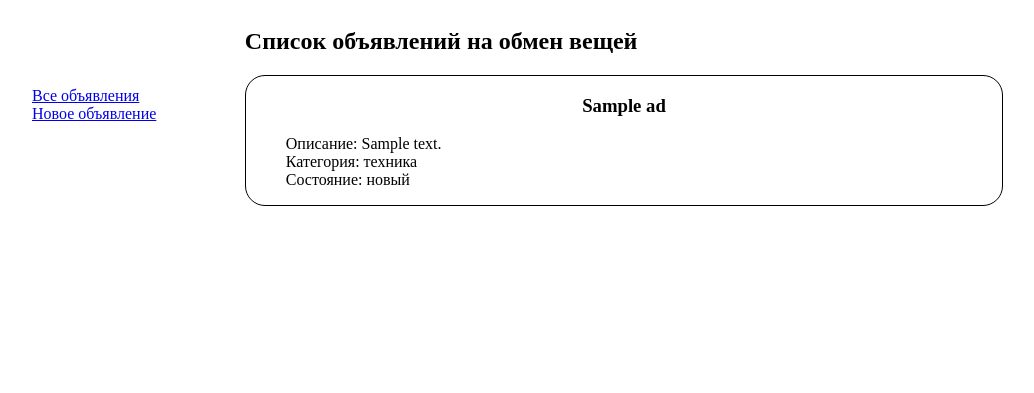
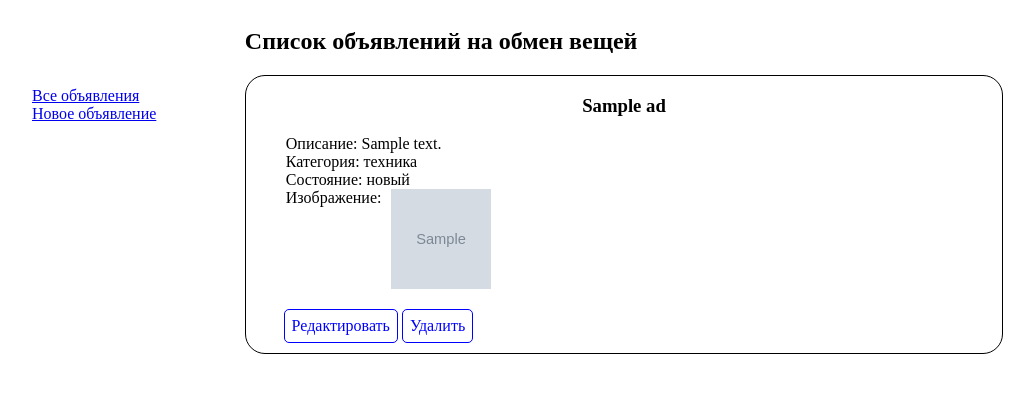
Before and after one commit to Artem-Ionov/BarterSystem, a Django app: page /my_app/ in a window 1280 px wide. Shown: the top 393 px of the page, without its empty margins (16-1050 px from the left). Run offline with Django 5.2, Linux system fonts and the light colour scheme; tables that the repository leaves empty hold one stand-in row (values such as "Sample post"); grey boxes marked "Sample" are stand-in pictures.

Commit message:
Create delete_ad with confirmation (view and url), convert hrefs into a buttons, add support images

```diff
--- a/BarterSystem/settings.py
+++ b/BarterSystem/settings.py
@@ -11,6 +11,7 @@ https://docs.djangoproject.com/en/5.2/ref/settings/
 """
 
 from pathlib import Path
+import os
 
 # Build paths inside the project like this: BASE_DIR / 'subdir'.
 BASE_DIR = Path(__file__).resolve().parent.parent
@@ -121,3 +122,6 @@ STATIC_URL = "static/"
 # https://docs.djangoproject.com/en/5.2/ref/settings/#default-auto-field
 
 DEFAULT_AUTO_FIELD = "django.db.models.BigAutoField"
+
+MEDIA_URL = '/media/'                                                       # URL-префикс для доступа к файлам через web-интерфейс
+MEDIA_ROOT = os.path.join(BASE_DIR, 'my_app/media')                         # Путь для сохранения загруженных файлов
--- a/BarterSystem/urls.py
+++ b/BarterSystem/urls.py
@@ -17,8 +17,13 @@ Including another URLconf
 
 from django.contrib import admin
 from django.urls import path, include
+from django.conf import settings
+from django.conf.urls.static import static
 
 urlpatterns = [
     path("admin/", admin.site.urls),
     path("my_app/", include('my_app.urls')),                    # Включаем для приложения подсписок url-адресов
 ]
+
+if settings.DEBUG:                                              # Подключаем обработку медиафайлов в режиме разработки
+    urlpatterns += static(settings.MEDIA_URL, document_root=settings.MEDIA_ROOT)
--- a/my_app/models.py
+++ b/my_app/models.py
@@ -7,6 +7,7 @@ class Ad(models.Model):                                             # Модел
     category = models.CharField('Категория', max_length=1, choices=category_dict, default='п')
     condition_dict = {'н': 'новый', 'б': 'б/у'}
     condition = models.CharField('Состояние', max_length=1, choices=condition_dict, default='н')
+    image = models.ImageField('Изображение', blank=True)
 
     def __str__(self):                                              # При обращении к экземпляру модели возвращается заголовок
         return self.title
--- a/my_app/static/styles.css
+++ b/my_app/static/styles.css
@@ -1,25 +1,49 @@
 body{
-    display: flex;
+    display: flex;                              /*Делаем body контейнером для .navi и .content*/
 }
 
 .navi{
-    flex: 0 0 20%;
-    padding-top: 5%;
+    flex: 0 0 20%;                              /*Задаём ширину элемента в контейнере*/
+    padding-top: 5%;                            /*Делаем отступ содержимого блока от его верхней границы*/
 }
 
 .content{
-    flex: 0 0 60%;
+    flex: 0 0 60%;                              /*Задаём ширину элемента в контейнере*/
 }
 
 .ad{
-    border: solid 1px;
-    border-radius: 20px;
+    border: solid 1px;                          /*Делаем границу блока видимой, задаём её толщину*/
+    border-radius: 20px;                        /*Задаём скругление углов границы*/
 }
 
 .ad h3{
-    text-align: center;
+    text-align: center;                         /*Центрируем текст*/
+}
+
+.media{
+    display: flex;
+    align-items: flex-start;                    /*Выравниваем по вертикальной оси по верхнему краю*/
+    gap: 10px;                                  /*Зазор между элементами контейнера*/
+}
+
+.buttons{
+    margin-left: 5%;                            /*Задаём внешние отступы блока слева*/
+    margin-bottom: 10px;                        /*и снизу*/
+}
+
+.buttons a{                                     /*Превращаем ссылку в кнопку*/
+    display: inline-block;                      /*Превращаем строчный элемент в inline-block (промежуточный вариант)*/
+    padding: 7px;
+    text-decoration: none;
+    border: solid 1px;
+    border-radius: 5px;
+    color: blue;
+}
+
+.buttons a:hover{                               /*Изменяем цвет при наведении*/
+    background-color: lightgray;
 }
 
 ul{
-    list-style: none;
+    list-style: none;                           /*Убираем декорирование пунктов ненумерованных списков*/
 }
--- a/my_app/templates/ad_list.html
+++ b/my_app/templates/ad_list.html
@@ -5,16 +5,26 @@
     {% if ads %}                                                <!--Если есть выложенные объявления,-->
         {% for ad in ads %}                                     <!--производим их перебор в цикле-->
             <div class="ad">
-                <h3>{{ad.title}}</h3>
+                <h3>{{ad.title}}</h3>                           <!--Вставляем данные, переданные из функции-->
                 <ul>
                     <li>Описание: {{ad.description}}</li>
                     <li>Категория: {{ad.get_category_display}}</li>
                     <li>Состояние: {{ad.get_condition_display}}</li>
+                {% if ad.image %}
+                    <li class="media">                          <!--Вставляем миниизображение-ссылку-->
+                        Изображение:<a href="{{ad.image.url}}">
+                                        <img src='{{ad.image.url}}' height=100px width=100px></a></li>
+                {% endif %}
                 </ul>
+                <div class="buttons">
+                    <a href="">Редактировать</a>                <!--Ссылка (кнопка) для редактирования объявления-->
+                    <a href="{% url 'delete_ad' ad.id %}"
+                       onclick="return confirm('Удалить объявление?')">Удалить</a>  <!--Для удаления с подтверждением-->
+                </div>
             </div>
             <br>
         {% endfor %}
-    {% else %}                                                  <!--В противном случае выводим соответствующее сообщение-->
+    {% else %}                                                  <!--Если нет объявлений, выводим соответствующее сообщение-->
         <p>Пока здесь нет ни одного объявления</p>
     {% endif %}
 {% endblock %}
--- a/my_app/urls.py
+++ b/my_app/urls.py
@@ -1,7 +1,8 @@
 from django.urls import path
-from .views import ad_list, create_ad
+from .views import ad_list, create_ad, delete_ad
 
 urlpatterns = [
     path('', ad_list, name='ad_list'),
     path('create/', create_ad, name='create_ad'),
+    path('delete/<int:id>', delete_ad, name='delete_ad'),
 ]
--- a/my_app/views.py
+++ b/my_app/views.py
@@ -9,11 +9,17 @@ def ad_list(request):
 
 def create_ad(request):
     "Создание нового объявления"
-    if request.method == 'POST':
-        form = AdForm(request.POST)                             # Если метод запроса POST,
-        if form.is_valid():                                     # проверяем валидность данных
+    if request.method == 'POST':                                # Если метод запроса POST, проверяем валидность данных
+        form = AdForm(request.POST, request.FILES)              # Данные, введённые в поля формы, и загруженные файлы
+        if form.is_valid():
             form.save()                                         # Если данные валидны, сохраняем их в базе
             return redirect('ad_list')                          # и перенаправляем на страницу со списком объявлений
     else:
         form = AdForm()                                         # Если метод запроса не POST, выводим пустую форму
     return render(request, 'create_ad.html', {'form': form})
+
+def delete_ad(request, id):
+    "Удаление объявления"
+    ad = Ad.objects.get(id=id)                                  # Получение объекта объявления с помощью id, переданного из шаблона
+    ad.delete()
+    return redirect('ad_list')                                  # Возврат на страницу со списком объявлений
```
Also changed, not shown: my_app/templates/create_ad.html (+4 -4 lines), my_app/migrations/0003_ad_image.py (added), my_app/migrations/0004_alter_ad_image.py (added), my_app/migrations/0005_alter_ad_image.py (added), 1 other file.
